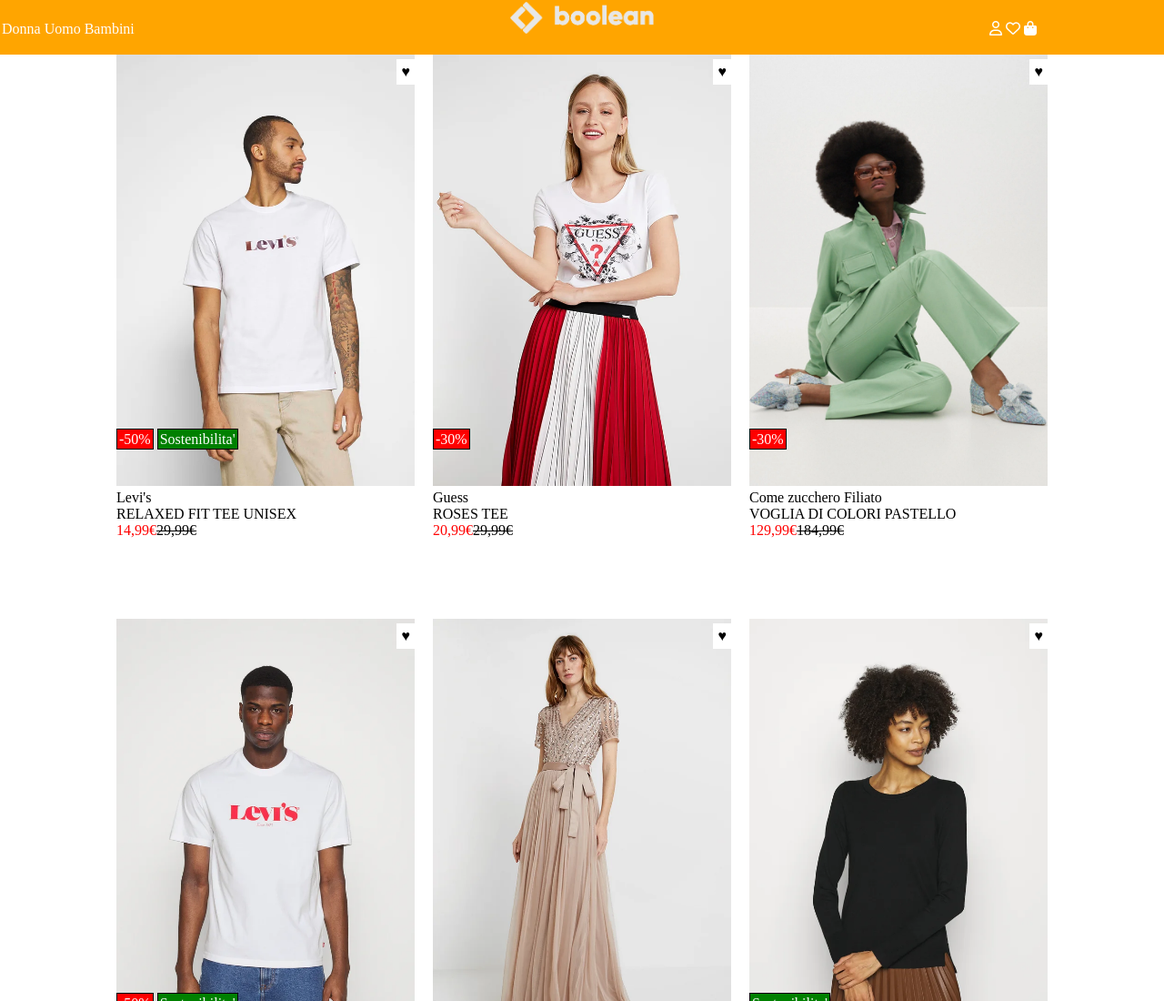
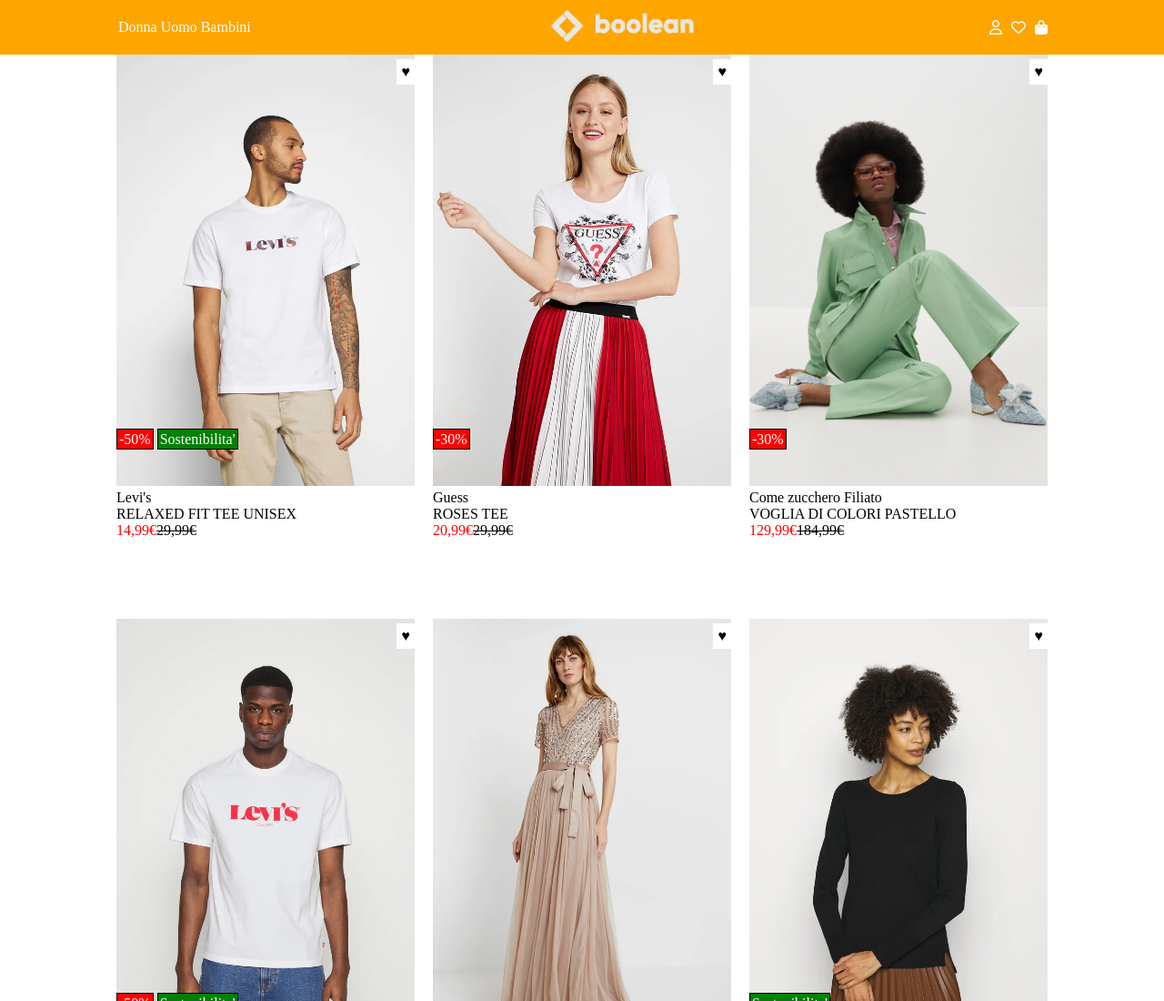
Before and after one commit to diegoG82/html-css-boolando, a plain HTML site: page index.html in a window 1280 px wide. Shown: the top 1100 px of the page at 91% size. Drawn offline with Linux system fonts and the light colour scheme.

Commit message:
sistemazione header

```diff
--- a/css/style.css
+++ b/css/style.css
@@ -22,6 +22,14 @@
     /* debug */
     /* border: 1px solid black; */
 }
+
+
+.container-header{
+    width: 80%;
+    margin: 0 auto;
+}
+
+
 
 .flex {
     display: flex;
@@ -54,7 +62,8 @@
     display: flex;
     justify-content: space-between;
     align-items: center;
-    line-height: 60px;
+    /* line-height: 60px; */
+    height: 60px;
 }
 
 .boolean-logo{
@@ -62,17 +71,17 @@
 
 }
 
-
-
-.genders{
+        .genders{
     color: white;
     width:15%;
     padding:2px;
-
 }
 
 .symbols{
-    width:15%;
+    display: flex;
+   justify-content: flex-end;
+   gap:10px
+
 }
 
 
--- a/index.html
+++ b/index.html
@@ -20,6 +20,8 @@
     <!-- inizio header -->
     <header>
 
+        <div class="container-header">
+
             <div class="headerboolando">
 
                 <nav class="genders">
@@ -40,31 +42,11 @@
                     <i class="fa-regular fa-heart"></i>
                     <i class="fa-solid fa-bag-shopping"></i>
 
-
+                </div>
 
             </div>
 
-
-
-
-
-
-
-
-
-
-
         </div>
-
-
-
-
-
-
-
-
-
-
 
     </header>
     <!-- fine header -->
@@ -234,6 +216,8 @@
     <!-- inizio footer -->
     <footer>
 
+
+
     </footer>
     <!-- fine footer -->
 
```
Lines whose indentation alone changed are shown as unchanged.
